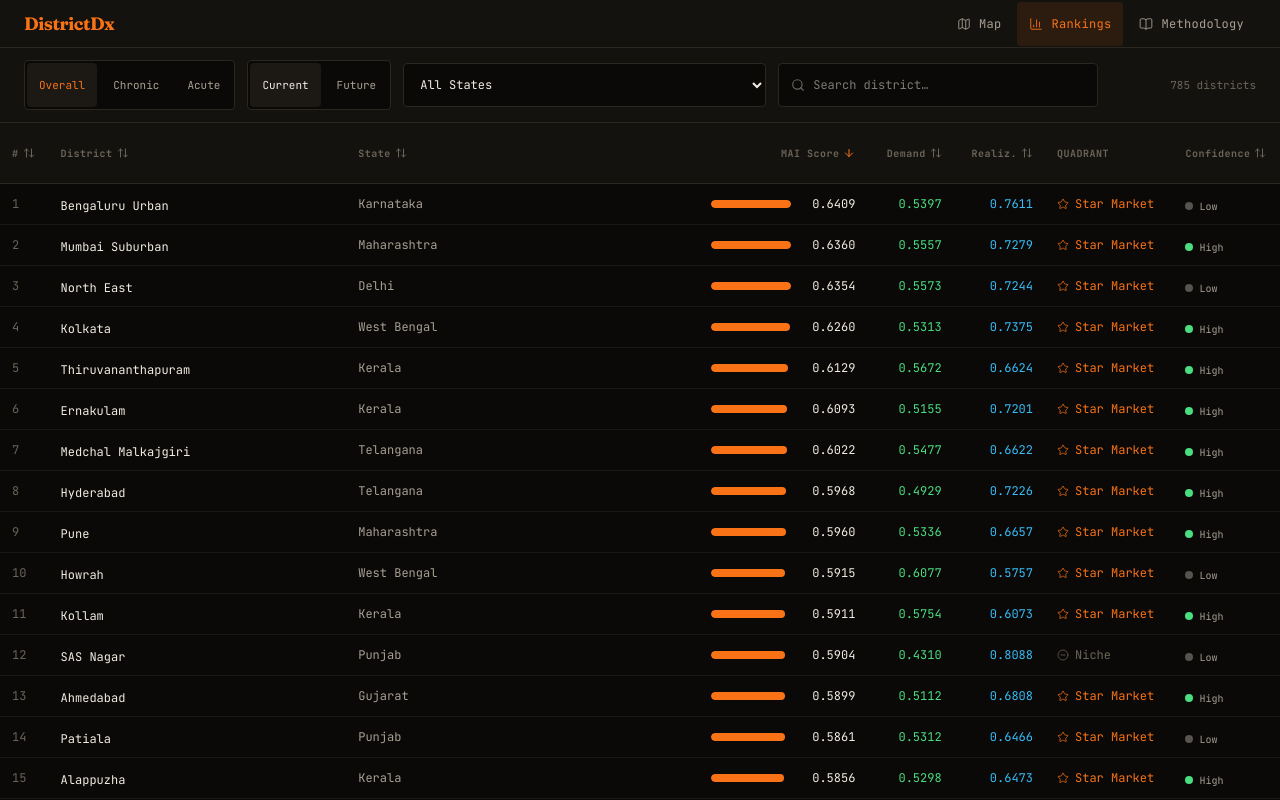
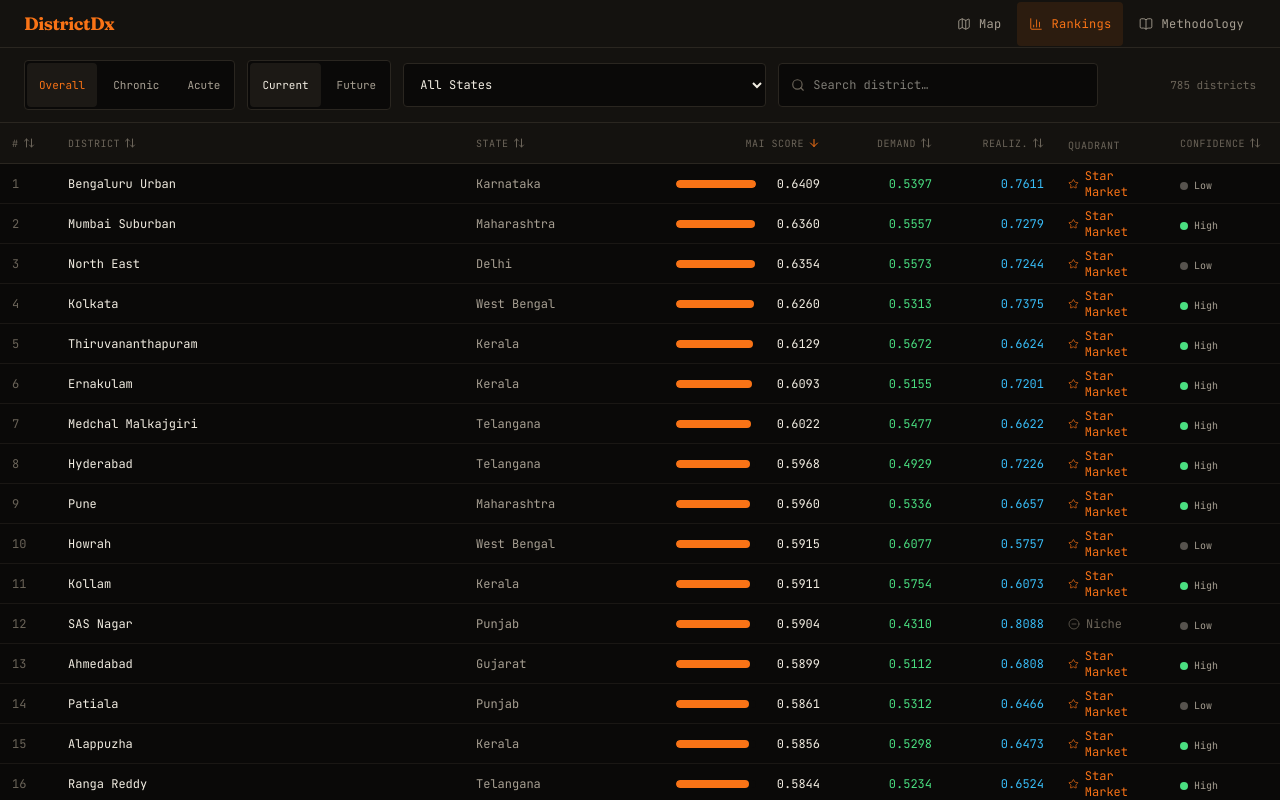
Before and after one commit to karbburn/DistrictDx, a Next.js app in the folder dashboard/: page /rankings in a window 1280 px wide. Built offline with nearby package versions, Linux system fonts and the light colour scheme.

Commit message:
Virtualize rankings table — only visible rows in DOM
- Native scroll-based virtualization, zero external dependencies
- ~20 rows rendered instead of 785 (was 6,300+ DOM nodes)
- Sticky header preserved, sort/filter/search unchanged

```diff
--- a/dashboard/src/app/rankings/page.tsx
+++ b/dashboard/src/app/rankings/page.tsx
@@ -1,10 +1,9 @@
 "use client";
 
 // Renders a dense, sortable/filterable table showing rankings of all districts.
-// Features a sticky header, inline horizontal value bars, and monospace numbers.
-// Accessible: touch targets are sized at 44px minimum for mobile layout.
+// Uses native virtualized rendering (only visible rows in DOM).
 
-import { useState, useEffect, useMemo } from "react";
+import { useState, useEffect, useMemo, useCallback, useRef } from "react";
 import TopBar from "@/components/TopBar";
 import ConfidenceBadge from "@/components/ConfidenceBadge";
 import QuadrantBadge from "@/components/QuadrantBadge";
@@ -40,6 +39,11 @@ function SortIcon({ field, currentField, direction }: { field: SortField; curren
   );
 }
 
+const ROW_HEIGHT = 40;
+const OVERSCAN = 5;
+
+// ── Main Page ────────────────────────────────────────────────────────────────
+
 export default function RankingsPage() {
   const [districtData, setDistrictData] = useState<DistrictData[]>([]);
   const [loading, setLoading] = useState(true);
@@ -56,6 +60,11 @@ export default function RankingsPage() {
   const [sortField, setSortField] = useState<SortField>("mai");
   const [sortDir, setSortDir] = useState<SortDir>("desc");
 
+  // Virtualization
+  const scrollRef = useRef<HTMLDivElement>(null);
+  const [scrollTop, setScrollTop] = useState(0);
+  const [containerHeight, setContainerHeight] = useState(600);
+
   useEffect(() => {
     loadDistrictData()
       .then((data) => {
@@ -69,16 +78,28 @@ export default function RankingsPage() {
       });
   }, []);
 
+  // Measure container
+  const containerRef = useCallback((node: HTMLDivElement | null) => {
+    if (node) {
+      const height = node.getBoundingClientRect().height;
+      setContainerHeight(Math.max(400, height));
+    }
+  }, []);
+
+  const handleScroll = useCallback(() => {
+    if (scrollRef.current) {
+      setScrollTop(scrollRef.current.scrollTop);
+    }
+  }, []);
+
   // Filter + sort data
   const processedData = useMemo(() => {
     let filtered = districtData;
 
-    // State filter
     if (stateFilter !== "all") {
       filtered = filtered.filter((d) => d.state_name === stateFilter);
     }
 
-    // Search filter
     if (searchQuery) {
       const q = searchQuery.toLowerCase();
       filtered = filtered.filter(
@@ -89,7 +110,6 @@ export default function RankingsPage() {
       );
     }
 
-    // Sort
     const sorted = [...filtered].sort((a, b) => {
       let aVal: number | string;
       let bVal: number | string;
@@ -137,23 +157,32 @@ export default function RankingsPage() {
     return sorted;
   }, [districtData, stateFilter, searchQuery, sortField, sortDir, indexType, timeHorizon]);
 
-  // Toggle sort
-  const handleSort = (field: SortField) => {
-    if (sortField === field) {
-      setSortDir(sortDir === "asc" ? "desc" : "asc");
-    } else {
-      setSortField(field);
+  const handleSort = useCallback((field: SortField) => {
+    setSortField((prev) => {
+      if (prev === field) {
+        setSortDir((d) => (d === "asc" ? "desc" : "asc"));
+        return prev;
+      }
       setSortDir("desc");
-    }
-  };
+      return field;
+    });
+  }, []);
 
-  // Max MAI value for bar scaling
   const maxMAI = useMemo(() => {
     if (processedData.length === 0) return 1;
     return Math.max(
       ...processedData.map((d) => getMAIValue(d, indexType, timeHorizon))
     );
   }, [processedData, indexType, timeHorizon]);
+
+  // Virtualization math
+  const totalHeight = processedData.length * ROW_HEIGHT;
+  const startIndex = Math.max(0, Math.floor(scrollTop / ROW_HEIGHT) - OVERSCAN);
+  const endIndex = Math.min(
+    processedData.length,
+    Math.ceil((scrollTop + containerHeight) / ROW_HEIGHT) + OVERSCAN
+  );
+  const visibleRows = processedData.slice(startIndex, endIndex);
 
   if (loading) {
     return (
@@ -189,7 +218,6 @@ export default function RankingsPage() {
 
       {/* Filter Bar */}
       <div className="flex items-center gap-3 border-b border-hairline bg-surface px-6 py-3 flex-wrap flex-shrink-0">
-        {/* Index type */}
         <div className="flex items-center gap-1 bg-void rounded border border-hairline p-0.5">
           {(["overall", "chronic", "acute"] as const).map((type) => (
             <button
@@ -206,7 +234,6 @@ export default function RankingsPage() {
           ))}
         </div>
 
-        {/* Time */}
         <div className="flex items-center gap-1 bg-void rounded border border-hairline p-0.5">
           {(["current", "future"] as const).map((t) => (
             <button
@@ -223,7 +250,6 @@ export default function RankingsPage() {
           ))}
         </div>
 
-        {/* State filter */}
         <select
           value={stateFilter}
           onChange={(e) => setStateFilter(e.target.value)}
@@ -238,7 +264,6 @@ export default function RankingsPage() {
           ))}
         </select>
 
-        {/* Search */}
         <div className="flex items-center gap-2 bg-void border border-hairline rounded px-3 min-h-[44px] flex-1 max-w-xs">
           <Search size={14} className="text-muted flex-shrink-0" />
           <input
@@ -251,117 +276,97 @@ export default function RankingsPage() {
           />
         </div>
 
-        {/* Count */}
         <span className="font-data text-[11px] text-muted ml-auto flex-shrink-0">
           {processedData.length} districts
         </span>
       </div>
 
-      {/* Table */}
-      <div className="flex-1 overflow-auto">
-        <table className="w-full table-dense" role="grid">
-          <thead>
-            <tr>
-              <th className="text-left font-data text-[10px] text-muted uppercase tracking-wider w-14">
-                <button
-                  onClick={() => handleSort("rank")}
-                  className="flex items-center gap-1 min-h-[44px]"
-                  aria-label="Sort by rank"
+      {/* Virtualized Table */}
+      <div ref={containerRef} className="flex-1 overflow-hidden flex flex-col">
+        {/* Sticky Header */}
+        <div className="flex items-center bg-surface border-b border-hairline flex-shrink-0">
+          <div className="w-14 px-3 py-2">
+            <button onClick={() => handleSort("rank")} className="flex items-center gap-1" aria-label="Sort by rank">
+              <span className="font-data text-[10px] text-muted uppercase tracking-wider">#</span>
+              <SortIcon field="rank" currentField={sortField} direction={sortDir} />
+            </button>
+          </div>
+          <div className="flex-1 px-3 py-2">
+            <button onClick={() => handleSort("district_name")} className="flex items-center gap-1" aria-label="Sort by district name">
+              <span className="font-data text-[10px] text-muted uppercase tracking-wider">District</span>
+              <SortIcon field="district_name" currentField={sortField} direction={sortDir} />
+            </button>
+          </div>
+          <div className="w-36 px-3 py-2">
+            <button onClick={() => handleSort("state_name")} className="flex items-center gap-1" aria-label="Sort by state">
+              <span className="font-data text-[10px] text-muted uppercase tracking-wider">State</span>
+              <SortIcon field="state_name" currentField={sortField} direction={sortDir} />
+            </button>
+          </div>
+          <div className="w-56 px-3 py-2">
+            <button onClick={() => handleSort("mai")} className="flex items-center gap-1 justify-end w-full" aria-label="Sort by MAI score">
+              <span className="font-data text-[10px] text-muted uppercase tracking-wider">MAI Score</span>
+              <SortIcon field="mai" currentField={sortField} direction={sortDir} />
+            </button>
+          </div>
+          <div className="w-28 px-3 py-2">
+            <button onClick={() => handleSort("demand")} className="flex items-center gap-1 justify-end w-full" aria-label="Sort by demand">
+              <span className="font-data text-[10px] text-muted uppercase tracking-wider">Demand</span>
+              <SortIcon field="demand" currentField={sortField} direction={sortDir} />
+            </button>
+          </div>
+          <div className="w-28 px-3 py-2">
+            <button onClick={() => handleSort("realizability")} className="flex items-center gap-1 justify-end w-full" aria-label="Sort by realizability">
+              <span className="font-data text-[10px] text-muted uppercase tracking-wider">Realiz.</span>
+              <SortIcon field="realizability" currentField={sortField} direction={sortDir} />
+            </button>
+          </div>
+          <div className="w-28 px-3 py-2">
+            <span className="font-data text-[10px] text-muted uppercase tracking-wider">Quadrant</span>
+          </div>
+          <div className="w-28 px-3 py-2">
+            <button onClick={() => handleSort("confidence_score")} className="flex items-center gap-1" aria-label="Sort by confidence">
+              <span className="font-data text-[10px] text-muted uppercase tracking-wider">Confidence</span>
+              <SortIcon field="confidence_score" currentField={sortField} direction={sortDir} />
+            </button>
+          </div>
+        </div>
+
+        {/* Scrollable Rows */}
+        {processedData.length > 0 ? (
+          <div
+            ref={scrollRef}
+            onScroll={handleScroll}
+            className="flex-1 overflow-y-auto"
           >
-                  # <SortIcon field="rank" currentField={sortField} direction={sortDir} />
-                </button>
-              </th>
-              <th className="text-left font-data text-[10px] text-muted uppercase tracking-wider">
-                <button
-                  onClick={() => handleSort("district_name")}
-                  className="flex items-center gap-1 min-h-[44px]"
-                  aria-label="Sort by district name"
-                >
-                  District <SortIcon field="district_name" currentField={sortField} direction={sortDir} />
-                </button>
-              </th>
-              <th className="text-left font-data text-[10px] text-muted uppercase tracking-wider">
-                <button
-                  onClick={() => handleSort("state_name")}
-                  className="flex items-center gap-1 min-h-[44px]"
-                  aria-label="Sort by state"
-                >
-                  State <SortIcon field="state_name" currentField={sortField} direction={sortDir} />
-                </button>
-              </th>
-              <th className="text-right font-data text-[10px] text-muted uppercase tracking-wider w-56">
-                <button
-                  onClick={() => handleSort("mai")}
-                  className="flex items-center gap-1 justify-end min-h-[44px] w-full"
-                  aria-label="Sort by MAI score"
-                >
-                  MAI Score <SortIcon field="mai" currentField={sortField} direction={sortDir} />
-                </button>
-              </th>
-              <th className="text-right font-data text-[10px] text-muted uppercase tracking-wider w-28">
-                <button
-                  onClick={() => handleSort("demand")}
-                  className="flex items-center gap-1 justify-end min-h-[44px] w-full"
-                  aria-label="Sort by demand"
-                >
-                  Demand <SortIcon field="demand" currentField={sortField} direction={sortDir} />
-                </button>
-              </th>
-              <th className="text-right font-data text-[10px] text-muted uppercase tracking-wider w-28">
-                <button
-                  onClick={() => handleSort("realizability")}
-                  className="flex items-center gap-1 justify-end min-h-[44px] w-full"
-                  aria-label="Sort by realizability"
-                >
-                  Realiz. <SortIcon field="realizability" currentField={sortField} direction={sortDir} />
-                </button>
-              </th>
-              <th className="text-left font-data text-[10px] text-muted uppercase tracking-wider w-28">
-                Quadrant
-              </th>
-              <th className="text-left font-data text-[10px] text-muted uppercase tracking-wider w-28">
-                <button
-                  onClick={() => handleSort("confidence_score")}
-                  className="flex items-center gap-1 min-h-[44px]"
-                  aria-label="Sort by confidence"
-                >
-                  Confidence <SortIcon field="confidence_score" currentField={sortField} direction={sortDir} />
-                </button>
-              </th>
-            </tr>
-          </thead>
-          <tbody>
-            {processedData.map((district, idx) => {
+            <div style={{ height: totalHeight, position: "relative" }}>
+              {visibleRows.map((district, i) => {
+                const absoluteIndex = startIndex + i;
                 const mai = getMAIValue(district, indexType, timeHorizon);
                 const demand = getDemandValue(district, indexType, timeHorizon);
-              const realizability = getRealizabilityValue(
-                district,
-                indexType,
-                timeHorizon
-              );
+                const realizability = getRealizabilityValue(district, indexType, timeHorizon);
                 const quadrant = getQuadrant(district, indexType, timeHorizon);
                 const barWidth = maxMAI > 0 ? (mai / maxMAI) * 100 : 0;
 
                 return (
-                <tr
+                  <div
                     key={district.lgd_district_code}
-                  className="border-b border-hairline/50 hover:bg-surface-raised/50 transition-colors"
+                    className="flex items-center border-b border-hairline/50 hover:bg-surface-raised/50 transition-colors absolute w-full"
+                    style={{ top: absoluteIndex * ROW_HEIGHT, height: ROW_HEIGHT }}
                   >
-                  <td className="font-data text-xs text-muted">{idx + 1}</td>
-                  <td>
+                    <div className="w-14 px-3 font-data text-xs text-muted">{absoluteIndex + 1}</div>
+                    <div className="flex-1 min-w-0 px-3">
                       <Link
                         href={`/district/${district.lgd_district_code}`}
-                      className="font-data text-xs text-primary hover:text-saffron transition-colors"
+                        className="font-data text-xs text-primary hover:text-saffron transition-colors truncate block"
                       >
                         {district.district_name}
                       </Link>
-                  </td>
-                  <td className="font-data text-xs text-secondary">
+                    </div>
+                    <div className="w-36 px-3 font-data text-xs text-secondary truncate">
                       {district.state_name}
-                  </td>
-                  <td className="text-right">
-                    <div className="flex items-center gap-2 justify-end">
-                      {/* Inline horizontal bar */}
+                    </div>
+                    <div className="w-56 px-3 flex items-center gap-2 justify-end">
                       <div className="w-20 h-2 bg-void rounded-full overflow-hidden flex-shrink-0">
                         <div
                           className="h-full rounded-full"
@@ -375,29 +380,24 @@ export default function RankingsPage() {
                         {mai.toFixed(4)}
                       </span>
                     </div>
-                  </td>
-                  <td className="text-right font-data text-xs text-demand">
+                    <div className="w-28 px-3 text-right font-data text-xs text-demand">
                       {demand.toFixed(4)}
-                  </td>
-                  <td className="text-right font-data text-xs text-realizability">
+                    </div>
+                    <div className="w-28 px-3 text-right font-data text-xs text-realizability">
                       {realizability.toFixed(4)}
-                  </td>
-                  <td>
+                    </div>
+                    <div className="w-28 px-3">
                       <QuadrantBadge quadrant={quadrant} size="sm" />
-                  </td>
-                  <td>
-                    <ConfidenceBadge
-                      score={district.confidence_score}
-                      size="sm"
-                    />
-                  </td>
-                </tr>
+                    </div>
+                    <div className="w-28 px-3">
+                      <ConfidenceBadge score={district.confidence_score} size="sm" />
+                    </div>
+                  </div>
                 );
               })}
-          </tbody>
-        </table>
-
-        {processedData.length === 0 && (
+            </div>
+          </div>
+        ) : (
           <div className="flex items-center justify-center py-20">
             <span className="font-data text-sm text-muted">
               No districts match your filters.
```
Lines whose indentation alone changed are shown as unchanged.
